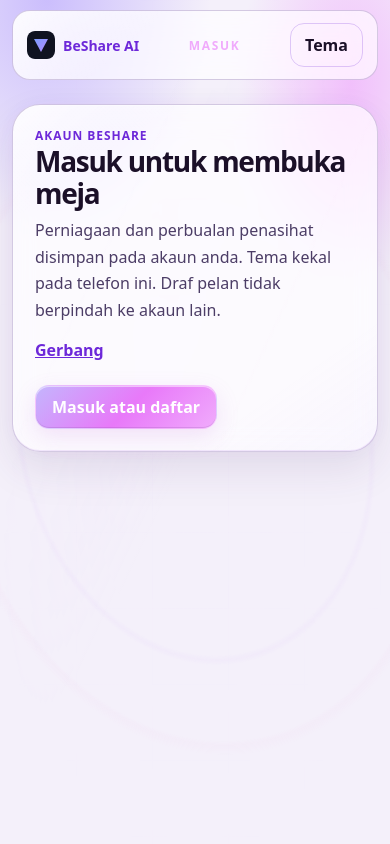
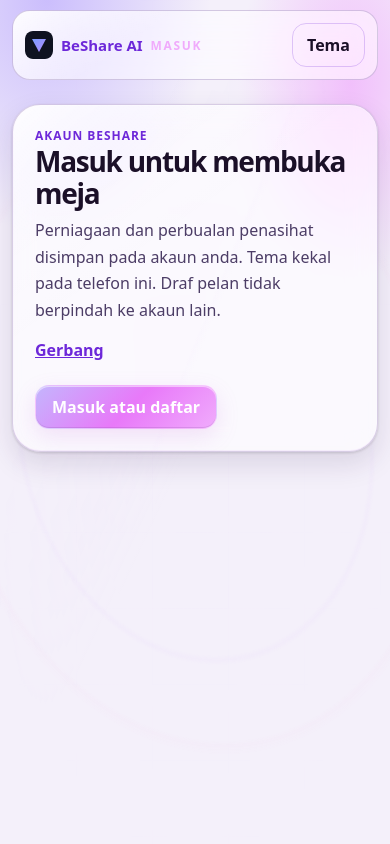
Before and after one commit to sifutech-ux/beshareaisolution, a PHP site: page /penasihat/ in a window 390 px wide. Run offline with PHP 8.4, Linux system fonts and the light colour scheme.

Commit message:
feat(copilot): second-round glass depth and mobile wordmark polish

```diff
--- a/penasihat/index.html
+++ b/penasihat/index.html
@@ -19,7 +19,7 @@
       } catch (e) {}
     </script>
     <link rel="stylesheet" href="../styles.css?v=20260929" />
-    <link rel="stylesheet" href="penasihat.css?v=20261014prism" />
+    <link rel="stylesheet" href="penasihat.css?v=20261014depth2" />
   </head>
   <body class="meja" data-skrin="muat">
     <a class="lompat" href="#kandungan">Langkau ke kandungan</a>
--- a/penasihat/penasihat.css
+++ b/penasihat/penasihat.css
@@ -1305,3 +1305,93 @@ html[data-tema="cerah"] {
   .aura, .kad::before { display: none; }
   .sisi, .ruang, .kad, .kaki, .mesej, .gelembung, .senarai-tugas li { background: Canvas; color: CanvasText; border-color: CanvasText; box-shadow: none; }
 }
+
+/* Depth pass 2: separate material layers without changing scroll/navigation geometry. */
+:root {
+  --depth-shell: rgba(15, 12, 30, .24);
+  --depth-sidebar: rgba(28, 21, 46, .38);
+  --depth-card: rgba(34, 24, 52, .34);
+  --depth-rim: rgba(232, 208, 255, .35);
+  --depth-glint: rgba(255, 242, 255, .22);
+  --depth-shadow: rgba(1, 0, 10, .5);
+}
+html[data-tema="cerah"] {
+  --depth-shell: rgba(250, 247, 255, .44); --depth-sidebar: rgba(255,255,255,.56);
+  --depth-card: rgba(255,255,255,.6); --depth-rim: rgba(108,72,153,.25);
+  --depth-glint: rgba(255,255,255,.9); --depth-shadow: rgba(49,24,79,.13);
+}
+@media (prefers-color-scheme: light) {
+  html[data-tema="sistem"] {
+    --depth-shell: rgba(250,247,255,.44); --depth-sidebar: rgba(255,255,255,.56);
+    --depth-card: rgba(255,255,255,.6); --depth-rim: rgba(108,72,153,.25);
+    --depth-glint: rgba(255,255,255,.9); --depth-shadow: rgba(49,24,79,.13);
+  }
+}
+.aura {
+  background:
+    radial-gradient(ellipse 45% 46% at 10% 42%, #9c58e37a, transparent 74%),
+    radial-gradient(ellipse 42% 48% at 92% 55%, #d959b563, transparent 72%),
+    radial-gradient(ellipse 55% 28% at 50% 100%, #8450e34d, transparent 75%),
+    radial-gradient(ellipse 35% 28% at 50% 0, #c58dff24, transparent 78%), #080714;
+}
+.aura::before { opacity: .85; }
+.sisi {
+  background: linear-gradient(125deg, var(--depth-glint), transparent 23%, #d6b4ff06 65%, #eea5d816), var(--depth-sidebar);
+  border-color: var(--depth-rim);
+}
+.ruang {
+  background: linear-gradient(155deg, #ffffff0e, transparent 26%, #d5a8ff06 80%, #ec9bd70b), var(--depth-shell);
+  border-color: var(--depth-rim);
+}
+.kad, .pintu, .borang, .layar-muat, .ringkas, .mesej, .tugas-baru, .tema-pilihan {
+  background:
+    linear-gradient(145deg, var(--depth-glint), #ffffff03 22%, transparent 42%),
+    linear-gradient(112deg, transparent 55%, #e5c8ff09 55.5%, transparent 57%),
+    var(--depth-card);
+  border-color: var(--depth-rim);
+  box-shadow: inset 0 1px 0 #ffffff42, inset 1px 0 0 #ebceff16, inset 0 -1px 0 #d994ed20, 0 12px 28px var(--depth-shadow), 0 1px 3px #00000028;
+}
+.kad-matlamat { background: linear-gradient(145deg, var(--depth-glint), transparent 28%), radial-gradient(ellipse at 0 0, #b88aea1a, transparent 75%), var(--depth-card); }
+.kad-wawasan { background: linear-gradient(145deg, var(--depth-glint), transparent 28%), radial-gradient(ellipse at 100% 0, #e789ca1c, transparent 75%), var(--depth-card); }
+.kad::before { left: 10%; right: 28%; background: linear-gradient(90deg, transparent, #f2ddffcc, transparent); }
+.kad::after {
+  content: ''; position: absolute; top: 20%; bottom: 28%; left: -1px; width: 1px;
+  pointer-events: none; background: linear-gradient(transparent, #d6b1ff80, transparent);
+}
+.kad h2, .profil-nilai { color: var(--dakwat); }
+@media (min-width: 960px) {
+  .bingkai { width: min(100% - 88px, 1400px); height: calc(100dvh - 64px); margin-block: 32px; gap: 24px; }
+  .bingkai::before {
+    content: ''; position: absolute; left: 8%; right: 8%; bottom: -14px; height: 36px;
+    z-index: -1; border-radius: 50%; pointer-events: none;
+    background: radial-gradient(ellipse, #b367e42b, transparent 70%);
+  }
+  .sisi { box-shadow: inset 0 1px 0 #ffffff50, inset -1px 0 0 #f0ceff26, 0 18px 36px var(--depth-shadow), 0 36px 70px #00000024, -10px 0 38px #a366dc16; }
+  .ruang { box-shadow: inset 0 1px 0 #ffffff40, inset 0 -1px 0 #efb5e330, 0 24px 50px var(--depth-shadow), 0 42px 90px #00000026, 16px 0 48px #d374bd12; }
+  .palang { border-bottom-color: var(--depth-rim); }
+  .papan { gap: 22px; }
+}
+@media (max-width: 959px) {
+  .ruang { background: transparent; border: 0; box-shadow: none; }
+  .palang {
+    display: grid; grid-template-columns: max-content minmax(0, 1fr) max-content;
+    align-items: center; column-gap: 10px;
+    background: linear-gradient(145deg, var(--depth-glint), transparent 35%), var(--depth-sidebar);
+  }
+  .palang-jenama { white-space: nowrap; flex-wrap: nowrap; min-width: max-content; font-size: 15px; }
+  .palang-jenama img { flex: 0 0 28px; }
+  .palang-jenama span { white-space: nowrap; }
+  .palang__tajuk { min-width: 0; white-space: nowrap; overflow: hidden; text-overflow: ellipsis; }
+  .tema-pantas { min-width: 44px; min-height: 44px; }
+  .kad, .ringkas, .mesej { box-shadow: inset 0 1px 0 #ffffff38, inset 0 -1px 0 #d6a4ed14, 0 10px 20px var(--depth-shadow); }
+  .kaki { background: linear-gradient(145deg, var(--depth-glint), transparent 30%), var(--depth-sidebar); }
+  .aura::before { opacity: .4; }
+}
+@media (max-width: 430px) { .palang { column-gap: 8px; padding-inline: 12px; } }
+@supports not ((backdrop-filter: blur(1px)) or (-webkit-backdrop-filter: blur(1px))) {
+  .sisi, .ruang, .kad, .pintu, .borang, .layar-muat, .ringkas, .mesej, .tugas-baru, .tema-pilihan, .palang, .kaki { background-color: var(--prism-solid); }
+}
+@media (forced-colors: active) {
+  .bingkai::before, .kad::after { display: none; }
+  .sisi, .ruang, .kad, .pintu, .borang, .ringkas, .mesej, .kaki { background: Canvas; box-shadow: none; border-color: CanvasText; }
+}
```
